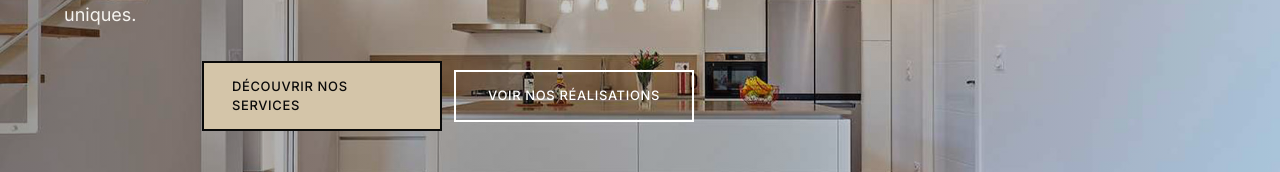
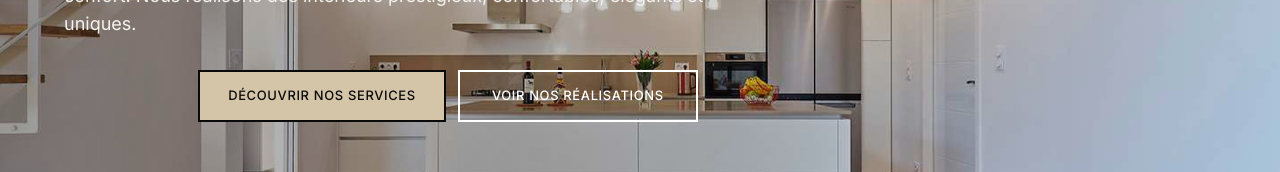
Before and after one commit to jimeye/SITE-DESIGN-ECR, a Next.js app: page / in a window 1280 px wide. Shown: the part 452-624 px from the top of the page. Built offline with nearby package versions, Linux system fonts and the light colour scheme; no server answers.

Commit message:
Fix: Textes boutons courts sur mobile (NOS SERVICES / NOS RÉALISATIONS)

```diff
--- a/components/Hero.tsx
+++ b/components/Hero.tsx
@@ -92,7 +92,7 @@ export function Hero({
               {primaryCTA && (
                 <Link
                   href={primaryCTA.href}
-                  className="btn-primary w-[160px] bg-accent text-primary-950 hover:bg-accent-dark sm:min-w-[240px]"
+                  className="btn-primary w-[160px] bg-accent text-primary-950 hover:bg-accent-dark sm:min-w-[240px] sm:w-auto"
                 >
                   <span className="sm:hidden">NOS SERVICES</span>
                   <span className="hidden sm:inline">{primaryCTA.text}</span>
@@ -101,9 +101,10 @@ export function Hero({
               {secondaryCTA && (
                 <Link
                   href={secondaryCTA.href}
-                  className="btn-secondary w-[160px] border-white text-white hover:bg-white hover:text-primary-950 sm:min-w-[240px]"
+                  className="btn-secondary w-[160px] border-white text-white hover:bg-white hover:text-primary-950 sm:min-w-[240px] sm:w-auto"
                 >
-                  {secondaryCTA.text}
+                  <span className="sm:hidden">NOS RÉALISATIONS</span>
+                  <span className="hidden sm:inline">{secondaryCTA.text}</span>
                 </Link>
               )}
             </div>
```
